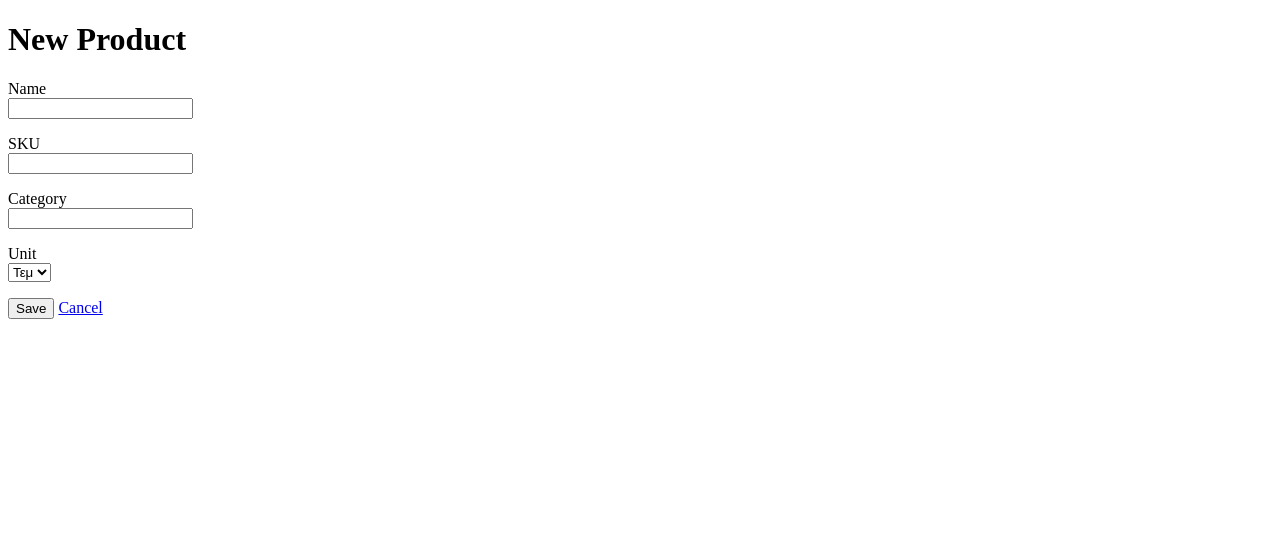
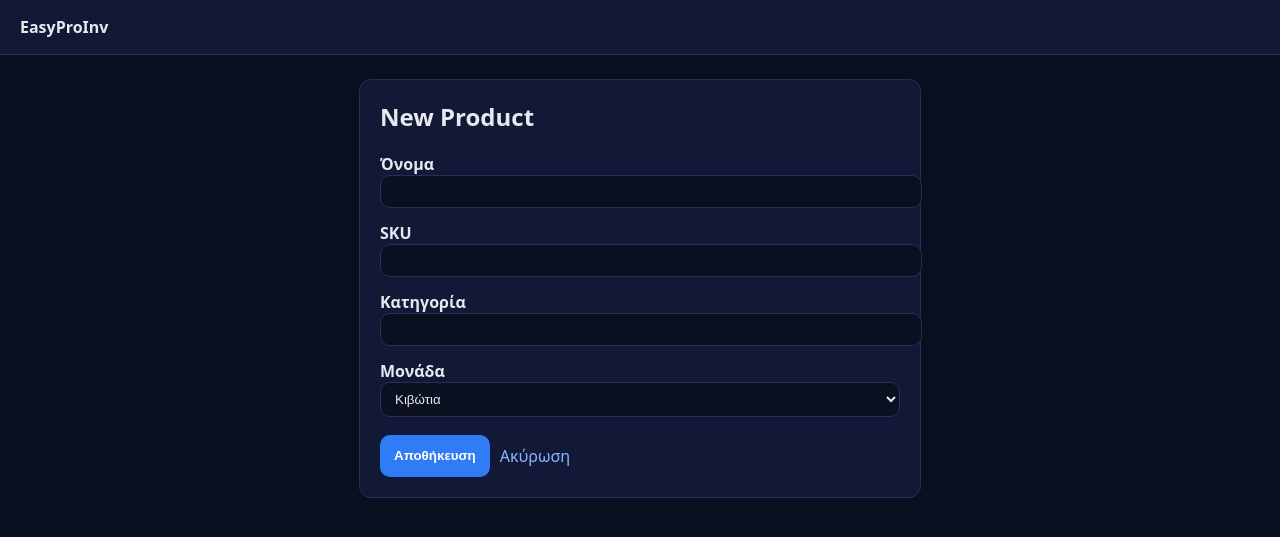
Before and after one commit to cfragoulis-design/Warehouse, a FastAPI app: template app/templates/product_form.html in a window 1280 px wide. Shown: the top 537 px of the page. Run offline with FastAPI, Linux system fonts and the light colour scheme; the template is opened without the code that fills it, so the values that code supplies are empty; parts of the project's set-up code (start-up, migrations or seed data) failed here and were passed over.

Commit message:
Add files via upload

```diff
--- a/app/templates/product_form.html
+++ b/app/templates/product_form.html
@@ -1,37 +1,49 @@
-<!DOCTYPE html>
-<html>
+<!doctype html>
+<html lang="el">
 <head>
-  <title>{% if product %}Edit{% else %}New{% endif %} Product</title>
+  <meta charset="utf-8" />
+  <meta name="viewport" content="width=device-width, initial-scale=1" />
+  <title>{{ 'New Product' if not product else 'Edit Product' }}</title>
+  <style>
+    body{font-family:system-ui,Segoe UI,Arial,sans-serif;background:#0b1020;color:#e7e9ee;margin:0;}
+    .top{padding:16px 20px;background:#111936;border-bottom:1px solid #243055}
+    .card{max-width:520px;margin:24px auto;padding:20px;background:#111936;border:1px solid #243055;border-radius:12px}
+    label{display:block;margin-top:14px;font-weight:700}
+    input,select{width:100%;padding:8px 10px;border-radius:10px;border:1px solid #243055;background:#0b1020;color:#e7e9ee}
+    .actions{margin-top:18px;display:flex;gap:10px}
+    .btn{background:#2f7cf6;color:#fff;border:0;border-radius:10px;padding:10px 14px;font-weight:800;cursor:pointer}
+    .link{color:#8ab4ff;text-decoration:none;padding:10px 0}
+  </style>
 </head>
 <body>
-  <h1>{% if product %}Edit{% else %}New{% endif %} Product</h1>
+  <div class="top">
+    <strong>EasyProInv</strong>
+  </div>
 
-  <form method="post" action="{{ action }}">
-    <p>
-      <label>Name</label><br>
+  <div class="card">
+    <h2 style="margin-top:0">{{ 'New Product' if not product else 'Edit Product' }}</h2>
+
+    <form method="post" action="{{ action }}">
+      <label>Όνομα</label>
       <input name="name" required value="{{ product.name if product else '' }}">
-    </p>
 
-    <p>
-      <label>SKU</label><br>
+      <label>SKU</label>
       <input name="sku" value="{{ product.sku if product else '' }}">
-    </p>
 
-    <p>
-      <label>Category</label><br>
+      <label>Κατηγορία</label>
       <input name="category" value="{{ product.category if product else '' }}">
-    </p>
 
-    <p>
-      <label>Unit</label><br>
+      <label>Μονάδα</label>
       <select name="unit">
-        <option value="pcs" {% if not product or product.unit == 'pcs' %}selected{% endif %}>Τεμ</option>
-        <option value="kg" {% if product and product.unit == 'kg' %}selected{% endif %}>Kg</option>
+        <option value="box" {% if product and product.unit=='box' %}selected{% endif %}>Κιβώτια</option>
+        <option value="pcs" {% if product and product.unit=='pcs' %}selected{% endif %}>Τεμάχια</option>
       </select>
-    </p>
 
-    <button type="submit">Save</button>
-    <a href="/products">Cancel</a>
-  </form>
+      <div class="actions">
+        <button class="btn" type="submit">Αποθήκευση</button>
+        <a class="link" href="/products">Ακύρωση</a>
+      </div>
+    </form>
+  </div>
 </body>
 </html>
```
